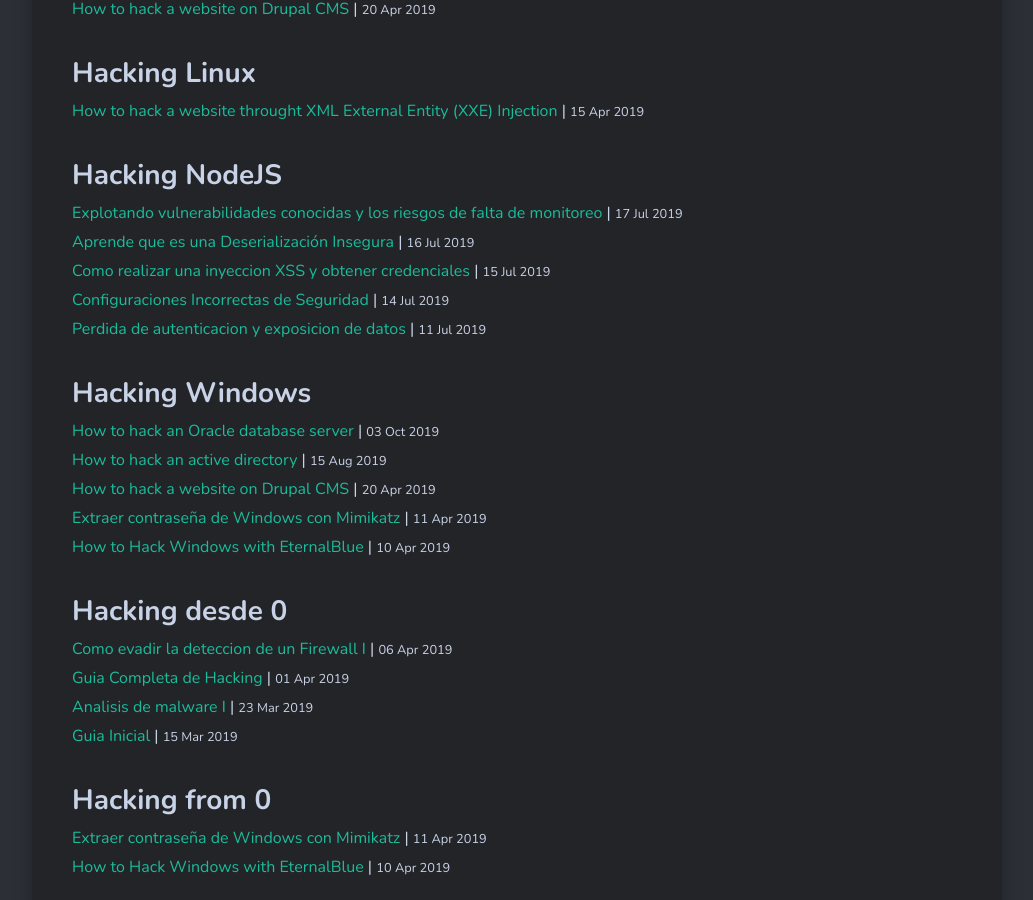
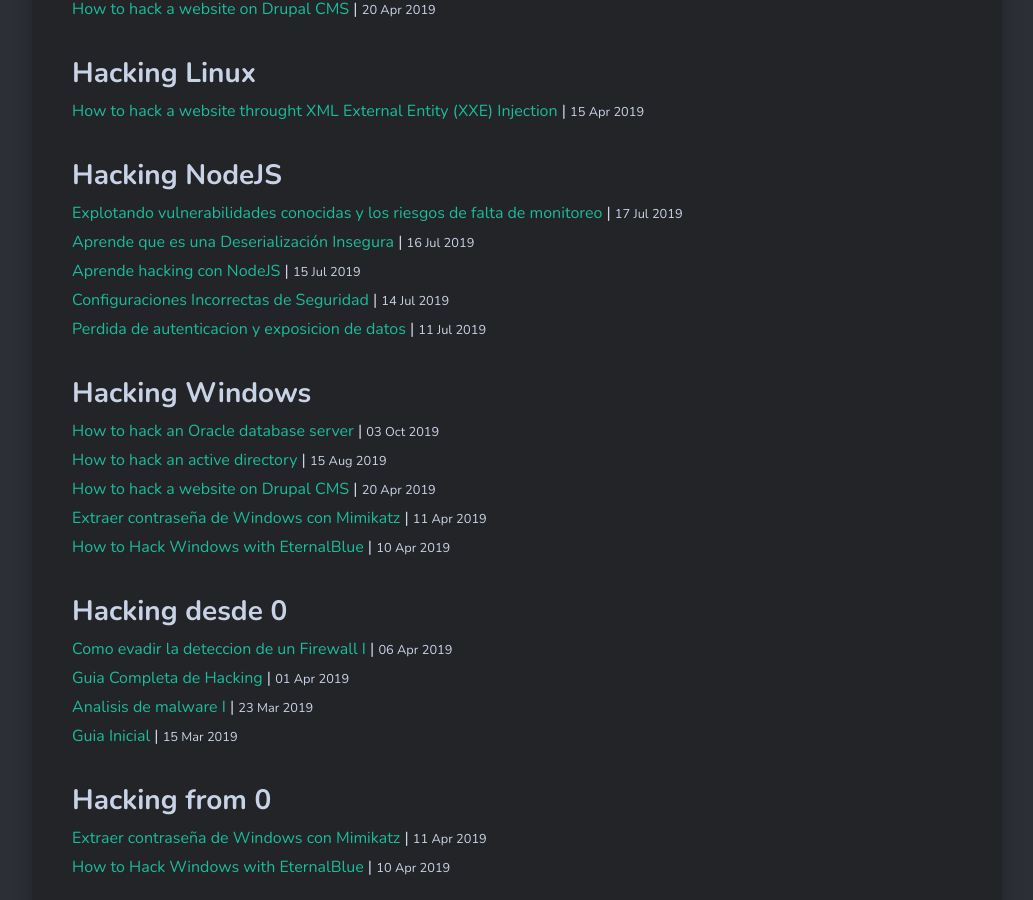
Before and after one commit to HackingProfessional/Security, a Jekyll site: the page built from tags.html, in a window 1280 px wide and 900 px high, scrolled down 5626 px. Shown: the whole window, without its empty margins (123-1156 px from the left). Built offline with Jekyll 4.4.1, drawn with Linux system fonts in a browser that asks for light colours; nearby versions of some CDN libraries; some of the changed text lies outside the part shown.

Commit message:
Update 2019-07-15-Aprende-a-realizar-una-inyeccion-XSS-OWASP-VI.md

```diff
--- a/_posts/2019-07-15-Aprende-a-realizar-una-inyeccion-XSS-OWASP-VI.md
+++ b/_posts/2019-07-15-Aprende-a-realizar-una-inyeccion-XSS-OWASP-VI.md
@@ -1,6 +1,6 @@
 ---
 layout: post
-title:  "Como realizar una inyeccion XSS y obtener credenciales"
+title:  "Aprende hacking con NodeJS"
 description: "Explotando los 10 riesgos mas criticos segun el OWASP VI"
 date:   2019-07-15
 image:  "img/OwaspTopTen.jpg"
```
